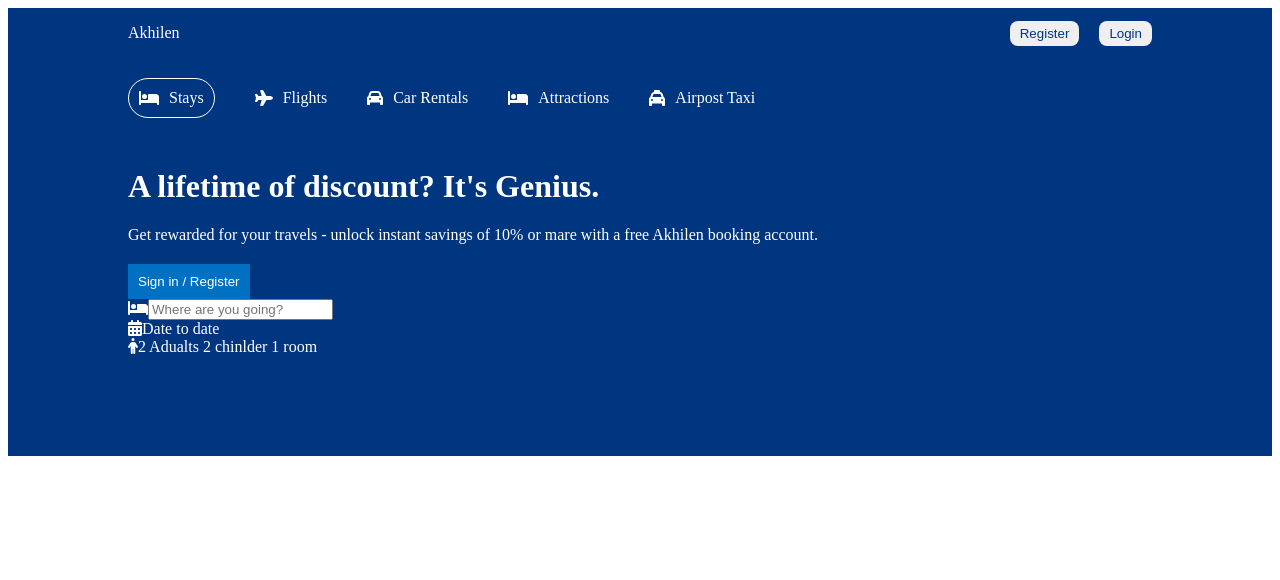
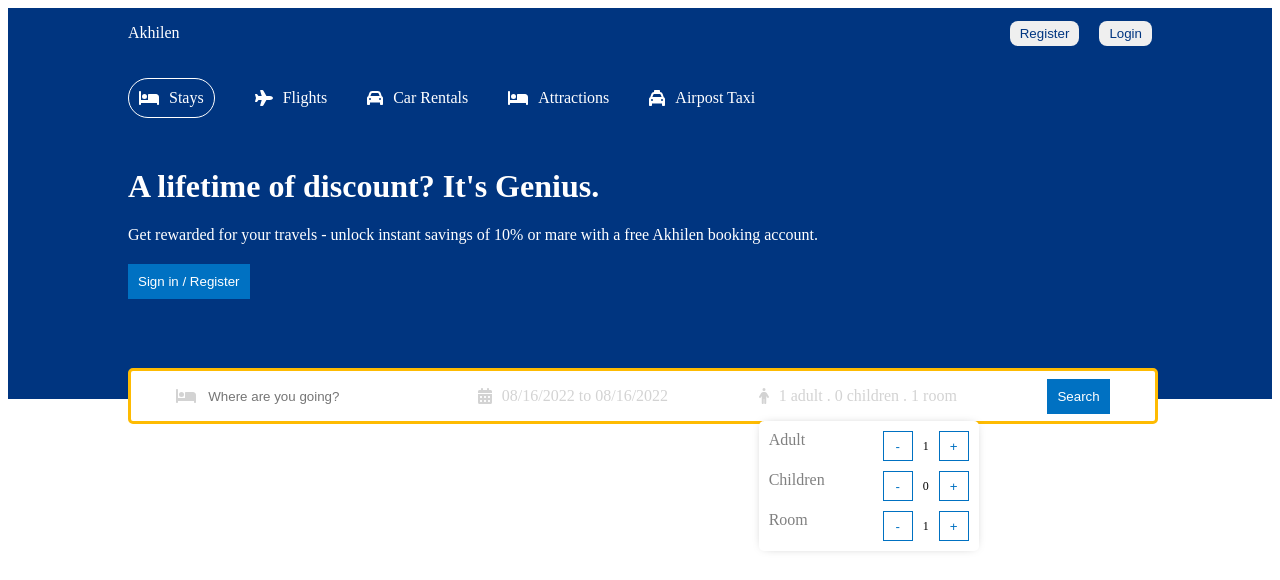
Before and after one commit to DevSatis/booking-app, a React (Create React App) app: page / in a window 1280 px wide. Shown: the top 580 px of the page. Built offline with nearby package versions, Linux system fonts and the light colour scheme.

Commit message:
Header_changes_commit

```diff
--- a/package.json
+++ b/package.json
@@ -10,7 +10,9 @@
     "@testing-library/jest-dom": "^5.16.5",
     "@testing-library/react": "^13.3.0",
     "@testing-library/user-event": "^13.5.0",
+    "date-fns": "^2.29.1",
     "react": "^18.2.0",
+    "react-date-range": "^1.4.0",
     "react-dom": "^18.2.0",
     "react-router-dom": "^6.3.0",
     "react-scripts": "5.0.1",
--- a/src/components/header/Header.css
+++ b/src/components/header/Header.css
@@ -1,8 +1,10 @@
+
 .header{
     background-color: #003580;
     color: white;
     display: flex;
     justify-content: center;
+    position: relative;
 }
 .headerContainer{
     width: 100%;
@@ -37,3 +39,68 @@
     padding: 10px;
     cursor: pointer;
 }
+.headerSearch{
+    height: 30px;
+    background-color: white;
+    border: 3px solid #febb02;
+    display: flex;
+    align-items: center;
+    justify-content: space-around;
+    padding: 10px 0px;
+    border-radius: 5px;
+    position: absolute;
+    bottom: -25px;
+    width: 100%;
+    max-width: 1024px;
+}
+.headerIcon{
+    color: lightgray;
+}
+.headerSearchItem{
+    display: flex;
+    align-items: center;
+    gap: 10px;
+}
+.headerSearchInput{
+    border: none;
+    outline: none;
+}
+.headerSearchText{
+    color: lightgray;
+    cursor: pointer;
+}
+.date{
+    position: absolute;
+    top: 50px;
+
+}
+.options{
+    position: absolute;
+    top: 50px;
+    background-color: white;
+    color: gray;
+    border-radius: 5px;
+    -webkit-box-shadow: 0px 0px 10px -5px rgba(0,0,0,0.4);
+    box-shadow: 0px 0px 10px -5px rgba(0,0,0,0.4);
+}
+.optionItem{
+    width: 200px;
+    display: flex;
+    justify-content: space-between;
+    margin: 10px;
+}
+.optionCounter{
+    display: flex;
+    align-items: center;
+    gap: 10px;
+    font-size: 12px;
+    color: black;
+}
+.optionCounterButton{
+    width: 30px;
+    height: 30px;
+    border: 1px solid #0071c2;
+    color: #0071c2;
+    cursor: pointer;
+    background-color: white;
+}
--- a/src/components/header/Header.js
+++ b/src/components/header/Header.js
@@ -2,8 +2,32 @@
 import './Header.css';
 import { FontAwesomeIcon } from '@fortawesome/react-fontawesome';
 import { faBed, faCalendarDays, faCar, faPerson, faPlane, faTaxi } from '@fortawesome/free-solid-svg-icons';
+import { DateRange } from 'react-date-range';
+import {useState} from 'react';
+import 'react-date-range/dist/styles.css';
+import 'react-date-range/dist/theme/default.css';
+import {format} from "date-fns";
+
 
 const Header = () => {
+
+  const [openDate, setOpenDate] = useState(false);
+
+  const [date, setDate] = useState([
+    {
+      startDate: new Date(),
+      endDate: new Date(),
+      key: 'selection'
+    }
+  ]);
+
+  const [openOptions, setOpenOptions] = useState(false);
+  const [options, setOptions] = useState({
+    adult:1,
+    children:0,
+    room:1,
+  });
+
   return (
     <div className='header'>
         <div className='headerContainer'>
@@ -40,11 +64,57 @@
           </div>
           <div className='headerSearchItem'>
             <FontAwesomeIcon icon={faCalendarDays} className="headerIcon" />
-            <span className='headerSearchText'>Date to date</span>
+            <span onClick={() => setOpenDate(!openDate)}
+            className='headerSearchText'>
+            {`${format(date[0].startDate,
+            "MM/dd/yyyy")} to
+            ${format(date[0].endDate,
+            "MM/dd/yyyy")} `}
+            </span>
+            {openDate && <DateRange
+              editableDateInputs={true}
+              onChange={item => setDate([item.selection])}
+              moveRangeOnFirstSelection={false}
+              ranges={date}
+              className='date'
+            />}
           </div>
           <div className='headerSearchItem'>
             <FontAwesomeIcon icon={faPerson} className="headerIcon" />
-            <span className='headerSearchText'>2 Adualts 2 chinlder 1 room</span>
+            <span className='headerSearchText'>
+              {`${options.adult} adult .
+              ${options.children} children .
+              ${options.room} room`}
+            </span>
+            <div className='options'>
+              <div className='optionItem'>
+                <span className='optionText'>Adult</span>
+                <div className='optionCounter'>
+                <button className='optionCounterButton' onClick={()=>handleOption("adult","d")}>-</button>
+                <span className='optionCounterNumber'>1</span>
+                <button className='optionCounterButton' onClick={()=>handleOption("adult","i")}>+</button>
+                </div>
+              </div>
+              <div className='optionItem'>
+                <span className='optionText'>Children</span>
+                <div className='optionCounter'>
+                <button className='optionCounterButton' onClick={()=>handleOption("children","d")}>-</button>
+                <span className='optionCounterNumber'>0</span>
+                <button className='optionCounterButton' onClick={()=>handleOption("children","i")}>+</button>
+                </div>
+              </div>
+              <div className='optionItem'>
+                <span className='optionText'>Room</span>
+                <div className='optionCounter'>
+                <button className='optionCounterButton' onClick={()=>handleOption("room","d")}>-</button>
+                <span className='optionCounterNumber'>1</span>
+                <button className='optionCounterButton'onClick={()=>handleOption("room","i")}>+</button>
+                </div>
+              </div>
+            </div>
+          </div>
+          <div className='headerSearchItem'>
+            <button className='headerBtn'>Search</button>
           </div>
         </div>
 
```
Also changed, not shown: 1 other file (tests, documents, lock files or other folders).
